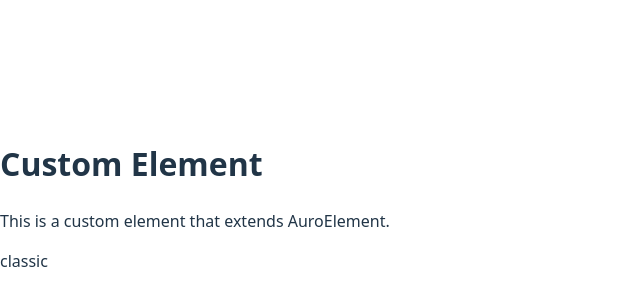
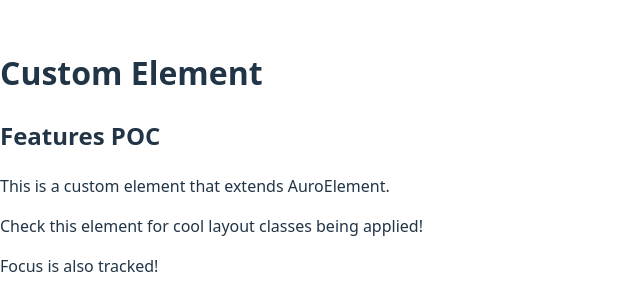
Before and after one commit to StephenRiosDev/auro-core, a website built with Vite: page index.html in a window 1280 px wide. Shown: the part 147-437 px from the top of the page, without its empty margins (0-640 px from the left). Built offline with nearby package versions, Linux system fonts and the light colour scheme.

Commit message:
chore: cleanup

```diff
--- a/index.html
+++ b/index.html
@@ -2,15 +2,12 @@
 <html lang="en">
   <head>
     <meta charset="UTF-8" />
-    <link rel="icon" type="image/svg+xml" href="/vite.svg" />
     <meta name="viewport" content="width=device-width, initial-scale=1.0" />
-    <title>Vite + Lit</title>
+    <title>Auro Core - Features POC</title>
     <link rel="stylesheet" href="./index.css" />
     <script type="module" src="/src/components/my-element.js"></script>
   </head>
   <body>
-    <custom-element>
-      <h1>Features!</h1>
-    </custom-element>
+    <custom-element></custom-element>
   </body>
 </html>
--- a/src/components/my-element.js
+++ b/src/components/my-element.js
@@ -8,20 +8,6 @@
   updateLayout() {
     this.layout = this.layout === "classic" ? "emphasized" : "classic";
   }
-
-  // TODO: Implement the feature config overrides
-  // static get features() {
-  //   return {
-  //     layout: {
-  //       config: {
-  //         // Configuration options for the layout feature
-  //       },
-  //       properties: {
-  //         layout: 'disable'
-  //       }
-  //     }
-  //   };
-  // }
 
   static get provides() {
     return {
@@ -35,8 +21,14 @@
     return html`
       <div class="${classMap(this.layoutClasses)}">
         <h1>Custom Element</h1>
+        <h2>Features POC</h2>
         <p>This is a custom element that extends AuroElement.</p>
-        ${this.layout}
+        <p> Check this element for cool layout classes being applied! </p>
+        <p> Focus is also tracked! </p>
+        <p>The Layout type is currently: ${this.layout}</p>
+        <p>Shape: ${this.shape}, Size: ${this.size}, On Dark: ${this.onDark}</p>
+        <p>Focus state: ${this.hasFocus ? 'Focused' : 'Not Focused'}</p>
+        <p>Layout Classes: ${JSON.stringify(this.layoutClasses)}</p>
         <slot></slot>
         <button @click="${this.updateLayout}">Update Layout</button>
       </div>
```
Also changed, not shown: readme.md.
